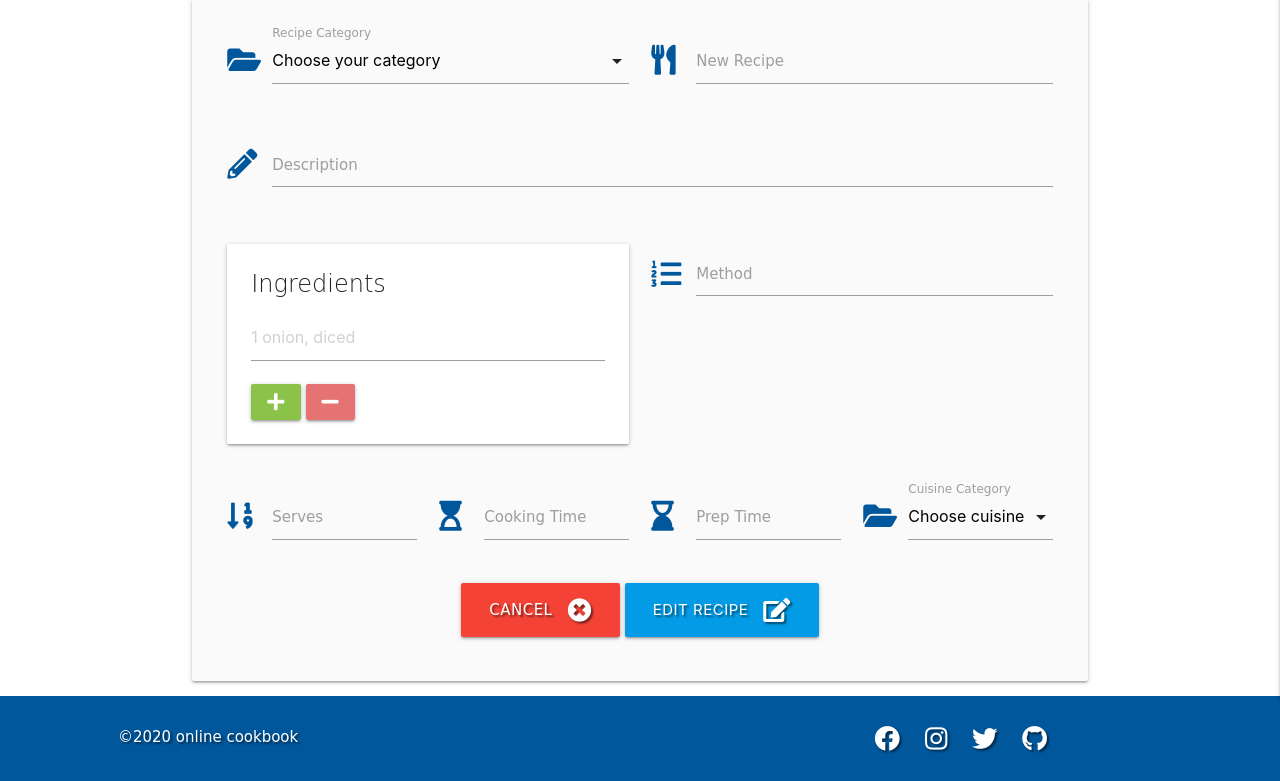
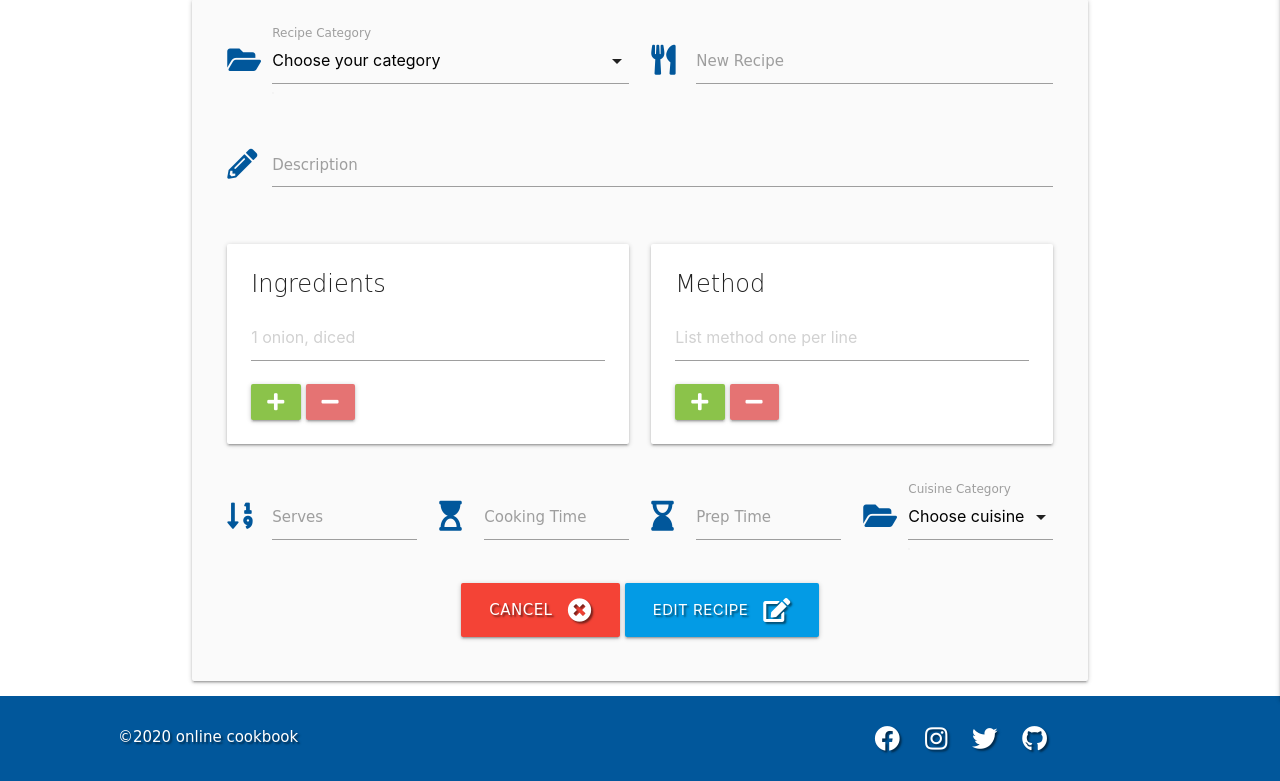
Before and after one commit to mattjboland/ci-milestonethree, a Flask app: template templates/edit_recipe.html in a window 1280 px wide. Shown: the part 160-941 px from the top of the page. Run offline with Flask 2, Linux system fonts and the light colour scheme; the template is opened without the code that fills it, so the values that code supplies are empty; some libraries are stand-ins or nearby versions; some web fonts are replaced.

Commit message:
Changed the edit recipe to match edit ingredients on edit_recipe.html

```diff
--- a/templates/add_recipe.html
+++ b/templates/add_recipe.html
@@ -81,7 +81,7 @@
                             </div>
                             <!-- add button -->
                             <a id="add_step" class="btn waves-effect waves-light light-green"><i class="fas fa-plus"></i></a>
-                           <!-- remove button -->
+                            <!-- remove button -->
                             <a id="remove_step" class="btn waves-effect waves-light red lighten-2"><i class="fas fa-minus"></i></a>
                         </div>
                     </div>
--- a/templates/edit_recipe.html
+++ b/templates/edit_recipe.html
@@ -60,7 +60,7 @@
 							<div class="input-field whites-4">
                             {{- recipe.recipe_ingredients -}}
 								<input id="ingredients" type="text" placeholder="1 onion, diced"
-                                        name="ingredients[]" class="ingredients validate" minlength="1" maxlength="100" required>
+                                name="ingredients[]" class="ingredients validate" minlength="1" maxlength="100" required>
 							</div>
 						</div>
 
@@ -76,16 +76,26 @@
 
 			<!-- add method -->
 
-			<div class="input-field col s6">
-				<i class="fas fa-list-ol prefix light-blue-text text-darken-4"></i>
-				<textarea id="recipe_method" name="recipe_method" minlength="5"
-                    maxlength="1000" class="materialize-textarea validate" required>
-                    {{- recipe.recipe_method -}}
-                </textarea>
-				<label for="recipe_method">Method</label>
-			</div>
-		</div>
+			<div class="col s6">
+				<div class="card background">
+					<div class="card-content">
+						<span class="card-title">Method</span>
 
+						<div class="addIngredient new-ingredient ingredient">
+							<div class="input-field whites-4">
+                            {{- recipe.recipe_method -}}
+                                <input id="method" type="text" placeholder="List method one per line"
+                                name="method[]"  class= "method validate" minlength="3" maxlength="600" required>
+			                </div>
+		                </div>
+                        <!-- edit button -->
+                        <a id="add_step" class="btn waves-effect waves-light light-green"><i class="fas fa-plus"></i></a>
+                        <!-- remove button -->
+                        <a id="remove_step" class="btn waves-effect waves-light red lighten-2"><i class="fas fa-minus"></i></a>
+                        </div>
+                    </div>
+                </div>
+        </div>
 		<!-- add serves -->
 
 		<div class="row">
```
